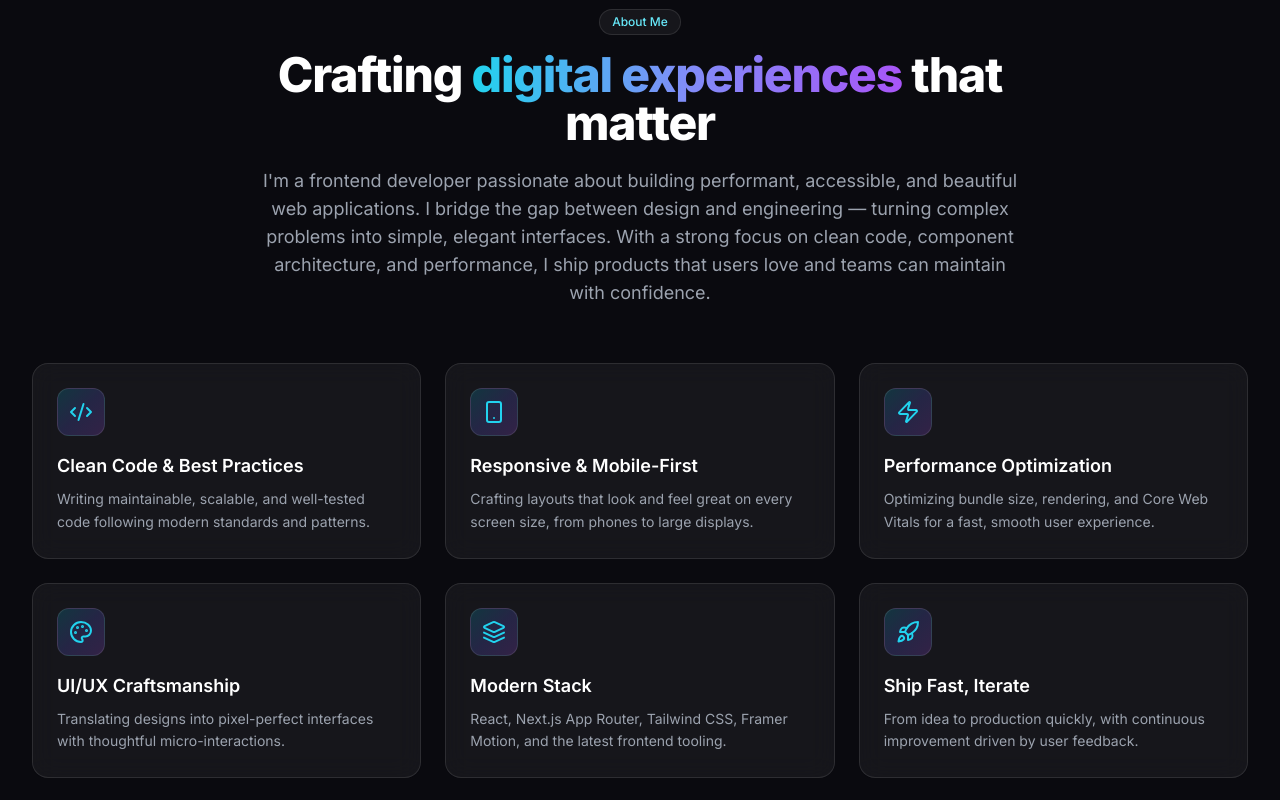
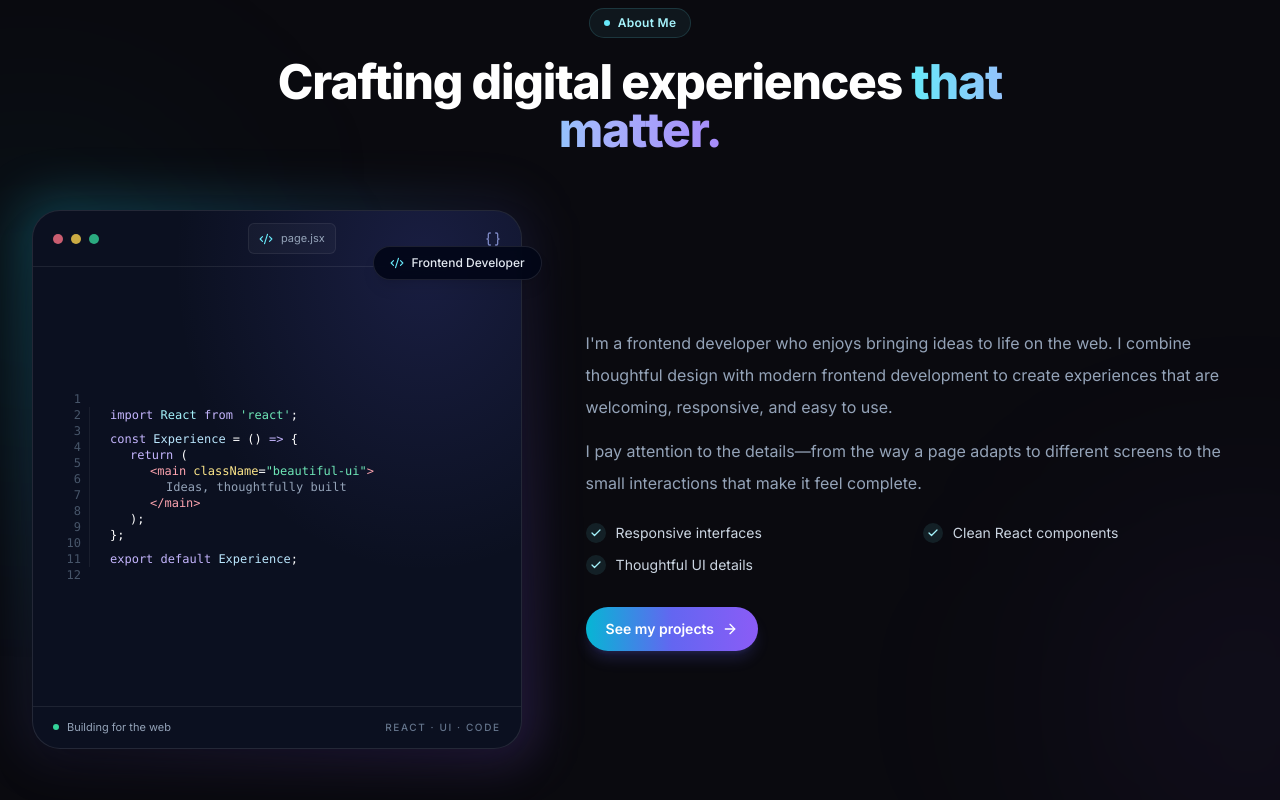
Before and after one commit to Annika-Islam/portfolio-frontend-developer, a Next.js app: page / in a window 1280 px wide. Shown: the part 860-1660 px from the top of the page. Built offline with nearby package versions, Linux system fonts and the light colour scheme.

Commit message:
about section code update somthing

```diff
--- a/components/About.jsx
+++ b/components/About.jsx
@@ -1,89 +1,122 @@
 "use client";
 
 import { motion } from "framer-motion";
-import { Code2, Smartphone, Zap, Palette, Layers, Rocket } from "lucide-react";
+import { ArrowRight, Braces, Check, Code2 } from "lucide-react";
 
-const highlights = [
-  {
-    icon: Code2,
-    title: "Clean Code & Best Practices",
-    desc: "Writing maintainable, scalable, and well-tested code following modern standards and patterns."
-  },
-  {
-    icon: Smartphone,
-    title: "Responsive & Mobile-First",
-    desc: "Crafting layouts that look and feel great on every screen size, from phones to large displays."
-  },
-  {
-    icon: Zap,
-    title: "Performance Optimization",
-    desc: "Optimizing bundle size, rendering, and Core Web Vitals for a fast, smooth user experience."
-  },
-  {
-    icon: Palette,
-    title: "UI/UX Craftsmanship",
-    desc: "Translating designs into pixel-perfect interfaces with thoughtful micro-interactions."
-  },
-  {
-    icon: Layers,
-    title: "Modern Stack",
-    desc: "React, Next.js App Router, Tailwind CSS, Framer Motion, and the latest frontend tooling."
-  },
-  {
-    icon: Rocket,
-    title: "Ship Fast, Iterate",
-    desc: "From idea to production quickly, with continuous improvement driven by user feedback."
-  }
-];
+const strengths = ["Responsive interfaces", "Clean React components", "Thoughtful UI details"];
 
 export default function About() {
   return (
-    <section id="about" className="py-20 sm:py-28 relative">
-      <div className="max-w-7xl mx-auto px-4 sm:px-6 lg:px-8">
-        <motion.div
-          initial={{ opacity: 0, y: 20 }}
+    <section id="about" className="relative overflow-hidden py-20 sm:py-28">
+      <div aria-hidden="true" className="pointer-events-none absolute inset-0 -z-10">
+        <div className="absolute -left-32 top-1/4 h-80 w-80 rounded-full bg-cyan-500/[0.07] blur-[130px]" />
+        <div className="absolute -right-32 bottom-0 h-80 w-80 rounded-full bg-violet-500/[0.08] blur-[130px]" />
+      </div>
+
+      <div className="mx-auto max-w-7xl px-4 sm:px-6 lg:px-8">
+        <motion.header
+          initial={{ opacity: 0, y: 18 }}
           whileInView={{ opacity: 1, y: 0 }}
-          viewport={{ once: true, amount: 0.3 }}
-          transition={{ duration: 0.6 }}
-          className="text-center max-w-3xl mx-auto mb-14"
+          viewport={{ once: true, amount: 0.25 }}
+          transition={{ duration: 0.5 }}
+          className="mx-auto mb-10 max-w-3xl text-center sm:mb-14"
         >
-          <span className="inline-block px-3 py-1 rounded-full bg-white/5 border border-white/10 text-xs font-medium text-cyan-300 mb-4">
-            About Me
+          <span className="mb-5 inline-flex items-center gap-2 rounded-full border border-cyan-300/15 bg-cyan-300/[0.06] px-3.5 py-1.5 text-xs font-semibold tracking-wide text-cyan-200">
+            <span className="h-1.5 w-1.5 rounded-full bg-cyan-300" /> About Me
           </span>
-          <h2 className="text-3xl sm:text-4xl lg:text-5xl font-extrabold tracking-tight">
-            Crafting{" "}
-            <span className="bg-gradient-to-r from-cyan-400 via-indigo-400 to-purple-500 bg-clip-text text-transparent">
-              digital experiences
-            </span>{" "}
-            that matter
+          <h2 className="text-3xl font-extrabold leading-tight tracking-tight text-white sm:text-4xl lg:text-5xl">
+            Crafting digital experiences{" "}
+            <span className="bg-gradient-to-r from-cyan-300 via-indigo-300 to-violet-400 bg-clip-text text-transparent">that matter.</span>
           </h2>
-          <p className="mt-5 text-gray-400 text-base sm:text-lg leading-relaxed">
-            I&apos;m a frontend developer passionate about building performant, accessible, and
-            beautiful web applications. I bridge the gap between design and engineering — turning
-            complex problems into simple, elegant interfaces. With a strong focus on clean code,
-            component architecture, and performance, I ship products that users love and teams
-            can maintain with confidence.
-          </p>
-        </motion.div>
+        </motion.header>
 
-        <div className="grid sm:grid-cols-2 lg:grid-cols-3 gap-5 sm:gap-6">
-          {highlights.map((h, i) => (
-            <motion.div
-              key={h.title}
-              initial={{ opacity: 0, y: 24 }}
-              whileInView={{ opacity: 1, y: 0 }}
-              viewport={{ once: true, amount: 0.2 }}
-              transition={{ duration: 0.5, delay: i * 0.08 }}
-              whileHover={{ y: -6 }}
-              className="group p-6 rounded-2xl bg-white/5 border border-white/10 backdrop-blur-md hover:border-cyan-400/30 hover:bg-white/[0.07] transition-all duration-300"
+        <div className="grid items-center gap-10 lg:grid-cols-[0.85fr_1.15fr] lg:gap-16">
+          <motion.div
+            initial={{ opacity: 0, x: -20 }}
+            whileInView={{ opacity: 1, x: 0 }}
+            viewport={{ once: true, amount: 0.25 }}
+            transition={{ duration: 0.55 }}
+            className="relative mx-auto w-full max-w-md lg:max-w-none"
+          >
+            <div aria-hidden="true" className="absolute -inset-3 rounded-[2rem] bg-gradient-to-br from-cyan-400/25 via-indigo-500/10 to-violet-500/25 blur-xl" />
+            <div className="relative flex aspect-[4/4.4] flex-col overflow-hidden rounded-[1.75rem] border border-white/10 bg-[#0b1020] shadow-2xl">
+              <div aria-hidden="true" className="absolute inset-0 bg-[radial-gradient(ellipse_at_80%_10%,rgba(99,102,241,0.16),transparent_45%)]" />
+              <div className="relative flex h-14 shrink-0 items-center justify-between border-b border-white/[0.08] px-4 sm:px-5">
+                <div className="flex items-center gap-2" aria-hidden="true">
+                  <span className="h-2.5 w-2.5 rounded-full bg-rose-400/80" />
+                  <span className="h-2.5 w-2.5 rounded-full bg-amber-300/80" />
+                  <span className="h-2.5 w-2.5 rounded-full bg-emerald-400/80" />
+                </div>
+                <div className="flex items-center gap-2 rounded-md border border-white/[0.07] bg-white/[0.03] px-2.5 py-1.5 text-[11px] text-slate-400">
+                  <Code2 className="h-3.5 w-3.5 text-cyan-300" aria-hidden="true" />
+                  <span>page.jsx</span>
+                </div>
+                <Braces className="h-4 w-4 text-indigo-300/70" aria-hidden="true" />
+              </div>
+
+              <div className="relative flex flex-1 items-center overflow-hidden px-3 py-5 sm:px-5 sm:py-7">
+                <div className="w-7 shrink-0 select-none pr-2 text-right font-mono text-[10px] leading-[2.15] text-slate-600 sm:w-9 sm:text-xs" aria-hidden="true">
+                  {Array.from({ length: 12 }, (_, i) => <div key={i}>{i + 1}</div>)}
+                </div>
+                <div className="min-w-0 border-l border-white/[0.06] pl-3 font-mono text-[10px] leading-[2.15] sm:pl-5 sm:text-xs" aria-label="Decorative React code illustration">
+                  <div><span className="text-violet-300">import</span> <span className="text-cyan-200">React</span> <span className="text-violet-300">from</span> <span className="text-emerald-300">&apos;react&apos;</span>;</div>
+                  <div className="mt-2"><span className="text-violet-300">const</span> <span className="text-sky-200">Experience</span> = () <span className="text-violet-300">=&gt;</span> &#123;</div>
+                  <div className="pl-3 sm:pl-5"><span className="text-violet-300">return</span> (</div>
+                  <div className="pl-6 sm:pl-10"><span className="text-rose-300">&lt;main</span> <span className="text-amber-200">className</span>=<span className="text-emerald-300">&quot;beautiful-ui&quot;</span><span className="text-rose-300">&gt;</span></div>
+                  <div className="pl-9 text-slate-400 sm:pl-14">Ideas, thoughtfully built</div>
+                  <div className="pl-6 sm:pl-10"><span className="text-rose-300">&lt;/main&gt;</span></div>
+                  <div className="pl-3 sm:pl-5">);</div>
+                  <div>&#125;;</div>
+                  <div className="mt-2"><span className="text-violet-300">export default</span> <span className="text-sky-200">Experience</span>;</div>
+                </div>
+              </div>
+
+              <div className="relative flex shrink-0 items-center justify-between border-t border-white/[0.08] px-4 py-3 sm:px-5">
+                <div className="flex items-center gap-2 text-[11px] text-slate-400">
+                  <span className="h-1.5 w-1.5 rounded-full bg-emerald-400" />
+                  Building for the web
+                </div>
+                <span className="text-[10px] font-medium uppercase tracking-[0.16em] text-slate-500">React · UI · Code</span>
+              </div>
+            </div>
+            <div className="absolute -right-2 top-6 flex items-center gap-2 rounded-full border border-white/10 bg-slate-950/90 px-3.5 py-2 text-xs font-medium text-slate-200 shadow-lg backdrop-blur sm:-right-5 sm:top-9 sm:px-4">
+              <Code2 className="h-3.5 w-3.5 text-cyan-300" aria-hidden="true" />
+              Frontend Developer
+            </div>
+          </motion.div>
+
+          <motion.div
+            initial={{ opacity: 0, x: 20 }}
+            whileInView={{ opacity: 1, x: 0 }}
+            viewport={{ once: true, amount: 0.25 }}
+            transition={{ duration: 0.55, delay: 0.08 }}
+            className="lg:py-5"
+          >
+            <p className="mt-5 max-w-2xl text-sm leading-7 text-slate-400 sm:text-base sm:leading-8">
+              I&apos;m a frontend developer who enjoys bringing ideas to life on the web. I combine thoughtful design with modern frontend development to create experiences that are welcoming, responsive, and easy to use.
+            </p>
+            <p className="mt-3 max-w-2xl text-sm leading-7 text-slate-400 sm:text-base sm:leading-8">
+              I pay attention to the details—from the way a page adapts to different screens to the small interactions that make it feel complete.
+            </p>
+
+            <ul className="mt-6 grid gap-3 sm:grid-cols-2">
+              {strengths.map((strength) => (
+                <li key={strength} className="flex items-center gap-2.5 text-sm text-slate-300">
+                  <span className="flex h-5 w-5 shrink-0 items-center justify-center rounded-full bg-cyan-300/10 text-cyan-200">
+                    <Check className="h-3 w-3" strokeWidth={2.5} aria-hidden="true" />
+                  </span>
+                  {strength}
+                </li>
+              ))}
+            </ul>
+
+            <a
+              href="#projects"
+              className="mt-8 inline-flex items-center gap-2 rounded-full bg-gradient-to-r from-cyan-500 via-indigo-500 to-violet-500 px-5 py-3 text-sm font-semibold text-white shadow-lg shadow-indigo-500/20 transition-all hover:scale-[1.02] hover:shadow-indigo-500/35"
             >
-              <div className="w-12 h-12 rounded-xl bg-gradient-to-br from-cyan-500/20 via-indigo-500/20 to-purple-500/20 border border-white/10 flex items-center justify-center mb-4 group-hover:scale-110 transition-transform">
-                <h.icon className="w-6 h-6 text-cyan-400" />
-              </div>
-              <h3 className="text-lg font-semibold text-white mb-2">{h.title}</h3>
-              <p className="text-sm text-gray-400 leading-relaxed">{h.desc}</p>
-            </motion.div>
-          ))}
+              See my projects <ArrowRight className="h-4 w-4" aria-hidden="true" />
+            </a>
+          </motion.div>
         </div>
       </div>
     </section>
```
